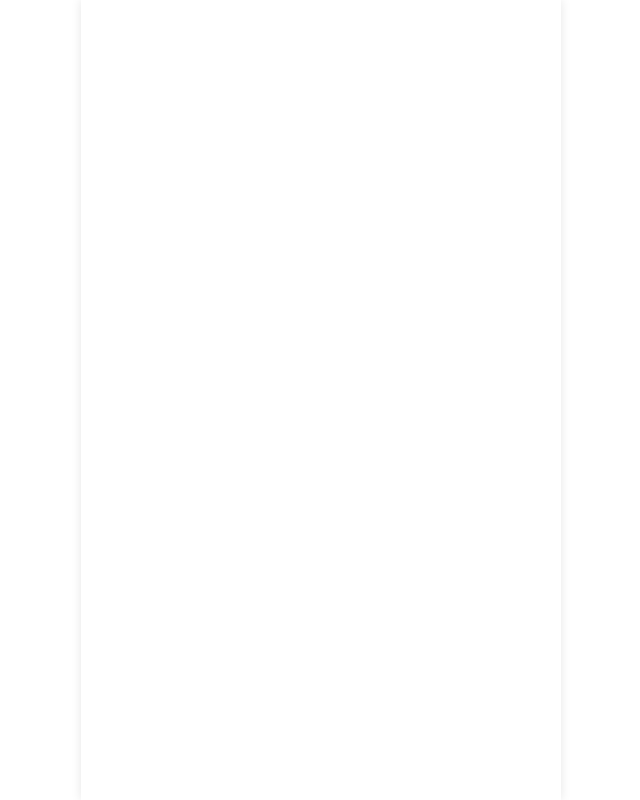
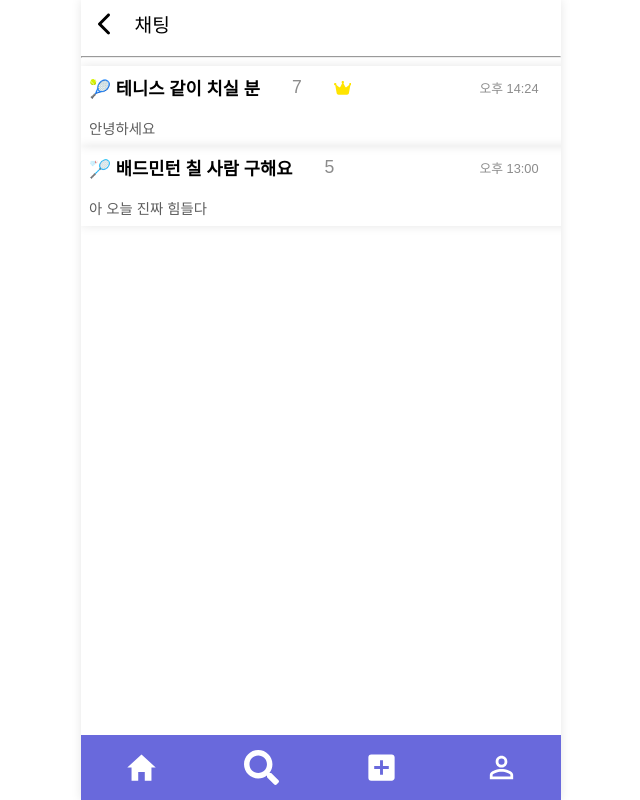
Before and after one commit to JoinCrew-ver-2/frontend, a React (Vite) app: page /chatlist in a window 1280 px wide. Before the commit this address had no page. Shown: the whole page, without its empty margins (319-959 px from the left). Built offline with nearby package versions, Linux system fonts and the light colour scheme; a web font is replaced by a local one.

Commit message:
Feat: 채팅방 목록 구현

```diff
--- a/src/App.tsx
+++ b/src/App.tsx
@@ -6,6 +6,7 @@ import SearchEvent from "./pages/SearchEvent";
 import Login from "./pages/Login";
 import Signup from "./pages/Signup";
 import Notification from "./pages/Notification";
+import ChatList from "./pages/ChatList";
 
 function App() {
   const routeLists = [{ path: "/", element: <Home />, showHeader: true, showBottom: true },
@@ -13,6 +14,7 @@ function App() {
   { path: "/login", element: <Login />, showHeader: false, showBottom: false },
   { path: "/signup", element: <Signup />, showHeader: false, showBottom: false },
   { path: "/notification", element: <Notification />, showHeader: false, showBottom: false },
+  { path: "/chatlist", element: <ChatList />, showHeader: false, showBottom: true },
   ];
 
   return (
--- /dev/null
+++ b/src/components/ChatCard.tsx
@@ -0,0 +1,79 @@
+import styled from "styled-components";
+import { FaCrown } from "react-icons/fa6";
+
+interface ChatCardProps {
+  title: string;
+  message: string;
+  member: number;
+  time: string;
+  isHost: boolean;
+}
+function ChatCard({ title, message, member, time, isHost}: ChatCardProps) {
+  return (
+    <ChatCardStyle>
+      <Chat>
+        <div className="info">
+          <p className="title">{title}</p>
+          <p className="member">{member}</p>
+          {isHost && <FaCrown style={{color:"#FFE400"}}/>}
+        </div>
+        <p className="time">{time}</p>
+      </Chat>
+      <p className="message">{message}</p>
+    </ChatCardStyle>
+  );
+}
+const ChatCardStyle = styled.div`
+  width: 100%;
+  height: 4rem;
+  padding: 0.5rem;
+  display: flex;
+  flex-direction: column;
+  align-items: center;
+  justify-content: center;
+  gap: 1rem;
+  box-shadow: 0 0 10px rgba(0, 0, 0, 0.1);
+  cursor: pointer;
+
+  &:hover {
+    background-color: #f6f6f6;
+  }
+
+  .message {
+    width: 100%;
+    color: #5D5D5D;
+    font-size: 0.9rem;
+  }
+`;
+
+const Chat = styled.div`
+  width: 100%;
+  display: flex;
+  justify-content: space-between;
+  align-items: center;
+  height: 50%;
+  font-size: 1.1rem;
+
+  .info {
+    display: flex;
+    width: 75%;
+    gap: 2rem;
+    align-items: center;
+
+    .title {
+      font-weight: bold;
+    }
+  }
+
+   .time {
+    color: #8c8c8c;
+    width: 25%;
+    font-size: 0.8rem;
+    text-align: center;
+  }
+
+  .member {
+    color: #8c8c8c;
+  }
+`;
+export default ChatCard;
--- a/src/components/NoticeCard.tsx
+++ b/src/components/NoticeCard.tsx
@@ -36,13 +36,14 @@ const Notifications = styled.div`
 
   .time {
     color: #8C8C8C;
-    width: 20%;
+    width: 25%;
     text-align: center;
   }
 `;
 
 const Notice = styled.div`
-  width: 80%;
+  width: 75%;
+  padding: 0.5rem;
   line-height: 2;
 
   .title {
--- a/src/components/layout/Header.tsx
+++ b/src/components/layout/Header.tsx
@@ -18,7 +18,12 @@ function Header() {
             navigate("/notification");
           }}
         />
-        <FiSend style={{ fontSize: "30px" }} />
+        <FiSend
+          style={{ fontSize: "30px" }}
+          onClick={() => {
+            navigate("/chatlist");
+          }}
+        />
       </Icons>
     </HeaderStyle>
   );
--- /dev/null
+++ b/src/pages/ChatList.tsx
@@ -0,0 +1,51 @@
+import { useNavigate } from "react-router-dom";
+import styled from "styled-components";
+import { IoIosArrowBack } from "react-icons/io";
+import { TopContainer } from "./Notification";
+import ChatCard from "../components/ChatCard";
+
+// 임시데이터
+const data = [
+  {
+    title: "🎾 테니스 같이 치실 분",
+    member:7,
+    message: "안녕하세요",
+    time: "오후 14:24",
+    isHost: true
+  },
+  {
+    title: "🏸 배드민턴 칠 사람 구해요",
+    member:5,
+    message: "아 오늘 진짜 힘들다",
+    time: "오후 13:00",
+    isHost: false
+  },
+];
+
+function ChatList() {
+  const navigate = useNavigate();
+  return (
+    <ChatListStyle>
+      <TopContainer>
+        <IoIosArrowBack
+          style={{ fontSize: "2rem", cursor: "pointer" }}
+          onClick={() => navigate("/")}
+        />
+        <h1 style={{ fontSize: "1.2rem" }}>채팅</h1>
+      </TopContainer>
+      <hr />
+      {data.map((item, index) => (
+        <ChatCard
+          key={index}
+          title={item.title}
+          message={item.message}
+          member ={item.member}
+          time={item.time}
+          isHost={item.isHost}
+        />
+      ))}
+    </ChatListStyle>
+  );
+}
+const ChatListStyle = styled.div``;
+export default ChatList;
--- a/src/pages/Notification.tsx
+++ b/src/pages/Notification.tsx
@@ -42,7 +42,7 @@ function Notification() {
 const NotificationStyle = styled.div`
   height: 100vh;
 `;
-const TopContainer = styled.div`
+export const TopContainer = styled.div`
   display: flex;
   height: 3rem;
   width: 20%;
```
